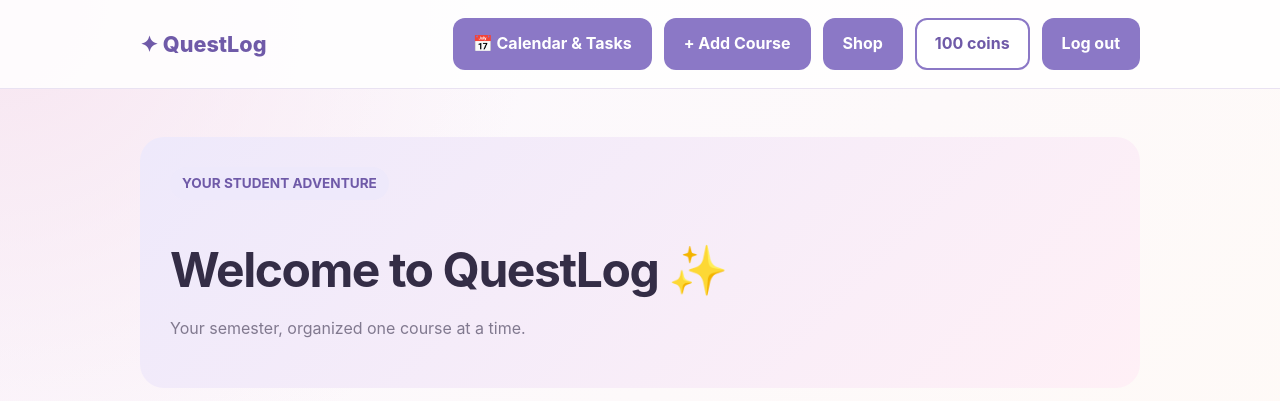
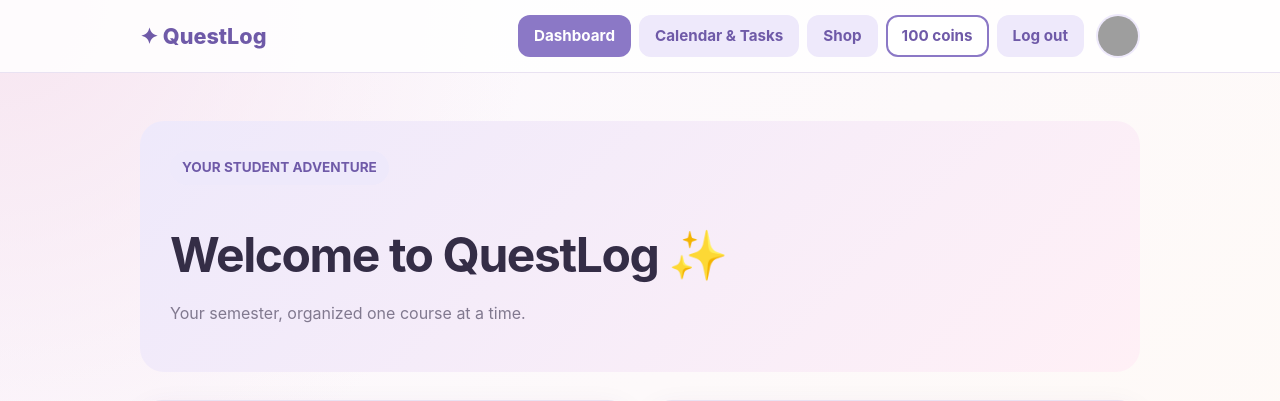
Before and after one commit to fardosaNoor/QuestLog, a Spring Boot app: page /dashboard in a window 1280 px wide. Shown: the top 401 px of the page. Run offline with Spring Boot 4, Linux system fonts and the light colour scheme; the visitor is signed in with stand-in values (Sample User, id 1); data that the repository does not hold is empty; some of the project's set-up classes (security, data sources, template engines, error pages and the like) are left out, and stand-ins take their place; grey boxes are pictures that could not be loaded.

Commit message:
fixed navbar, added buttons for every page
Co-Authored-By: Claude Opus 5.5 <noreply@anthropic.com>

```diff
--- /dev/null
+++ b/src/main/resources/static/css/nav.css
@@ -0,0 +1,156 @@
+/*
+ * Shared navigation bar (templates/fragments/navbar.html).
+ * Self-contained so it looks the same whether a page uses style.css or profile.css.
+ * Colours come from the theme variables, so shop themes recolour the navbar too.
+ * The profile picture is the only round element; every other item is a rounded rectangle.
+ */
+
+.site-nav {
+    display: flex;
+    align-items: center;
+    justify-content: space-between;
+    flex-wrap: wrap;
+    gap: 12px 16px;
+    padding: 14px max(24px, calc((100% - 1000px) / 2));
+    background: rgba(255, 255, 255, 0.85);
+    border-bottom: 1px solid var(--border, #e9e2f2);
+    font-family: "Inter", "Segoe UI", sans-serif;
+    line-height: 1.4;
+}
+
+.site-nav-logo {
+    color: var(--lavender-dark, #6f5aa8);
+    font-size: 1.35rem;
+    font-weight: 800;
+    text-decoration: none;
+    white-space: nowrap;
+}
+
+.site-nav-links {
+    display: flex;
+    align-items: center;
+    flex-wrap: wrap;
+    gap: 8px;
+}
+
+.site-nav-logout {
+    margin: 0;
+}
+
+/* Dashboard / Calendar & Tasks / Shop / Log out */
+.site-nav-link {
+    display: inline-block;
+    margin: 0;
+    padding: 10px 16px;
+    border: none;
+    border-radius: 12px;
+    background: var(--lavender-light, #eee9fb);
+    color: var(--lavender-dark, #6f5aa8);
+    font: inherit;
+    font-size: 0.95rem;
+    font-weight: 700;
+    text-decoration: none;
+    white-space: nowrap;
+    cursor: pointer;
+    transform: none;
+    transition: background 0.2s, color 0.2s;
+}
+
+.site-nav-link:hover {
+    background: var(--lavender, #8b78c6);
+    color: #ffffff;
+    text-decoration: none;
+    transform: none;
+}
+
+/* The page you're on is filled in. */
+.site-nav-link.is-active {
+    background: var(--lavender, #8b78c6);
+    color: #ffffff;
+}
+
+.site-nav-coins {
+    display: inline-block;
+    padding: 8px 14px;
+    border: 2px solid var(--lavender, #8b78c6);
+    border-radius: 12px;
+    background: #ffffff;
+    color: var(--lavender-dark, #6f5aa8);
+    font-size: 0.95rem;
+    font-weight: 700;
+    white-space: nowrap;
+}
+
+/* Profile picture button: the only circle in the navbar. */
+.site-nav-avatar {
+    position: relative;
+    display: inline-flex;
+    align-items: center;
+    justify-content: center;
+    flex: 0 0 auto;
+    width: 44px;
+    height: 44px;
+    margin-left: 4px;
+    border-radius: 50%;
+    overflow: hidden;
+    background: var(--lavender-light, #eee9fb);
+    border: 2px solid var(--lavender-light, #eee9fb);
+    transition: border-color 0.2s, box-shadow 0.2s;
+}
+
+.site-nav-avatar:hover,
+.site-nav-avatar.is-active {
+    border-color: var(--lavender, #8b78c6);
+}
+
+.site-nav-avatar:hover {
+    box-shadow: 0 0 0 3px var(--lavender-light, #eee9fb);
+}
+
+.site-nav-avatar-placeholder {
+    width: 26px;
+    height: 26px;
+    fill: var(--lavender, #8b78c6);
+    stroke: var(--lavender, #8b78c6);
+    stroke-width: 0;
+}
+
+.site-nav-avatar-placeholder path {
+    fill: var(--lavender, #8b78c6);
+}
+
+.site-nav-avatar img {
+    position: absolute;
+    inset: 0;
+    width: 100%;
+    height: 100%;
+    object-fit: cover;
+}
+
+.site-nav-link:focus-visible,
+.site-nav-logo:focus-visible,
+.site-nav-avatar:focus-visible {
+    outline: 3px solid var(--pink, #f4b8cf);
+    outline-offset: 3px;
+}
+
+@media (max-width: 640px) {
+    .site-nav {
+        padding: 12px 16px;
+    }
+
+    .site-nav-logo {
+        font-size: 1.15rem;
+    }
+
+    .site-nav-link,
+    .site-nav-coins {
+        padding: 8px 12px;
+        font-size: 0.85rem;
+    }
+
+    .site-nav-avatar {
+        width: 38px;
+        height: 38px;
+    }
+}
--- a/src/main/resources/templates/add-course.html
+++ b/src/main/resources/templates/add-course.html
@@ -7,13 +7,11 @@
     <title>Add Course | QuestLog</title>
     <link rel="stylesheet" th:href="@{/css/style.css}">
     <link rel="stylesheet" th:href="@{/css/themes.css}">
+    <link rel="stylesheet" th:href="@{/css/nav.css}">
 </head>
 <body th:class="${theme}">
 
-    <nav class="navbar">
-        <a class="logo" th:href="@{/dashboard}">✦ QuestLog</a>
-        <a th:href="@{/dashboard}">Back to Dashboard</a>
-    </nav>
+    <nav th:replace="~{fragments/navbar :: navbar('dashboard')}"></nav>
 
     <main>
         <section class="card">
--- a/src/main/resources/templates/dashboard.html
+++ b/src/main/resources/templates/dashboard.html
@@ -7,20 +7,10 @@
     <title>Dashboard | QuestLog</title>
     <link rel="stylesheet" th:href="@{/css/style.css}">
     <link rel="stylesheet" th:href="@{/css/themes.css}">
+    <link rel="stylesheet" th:href="@{/css/nav.css}">
 </head>
 <body th:class="${theme}">
-    <nav class="navbar">
-        <a class="logo" th:href="@{/dashboard}">✦ QuestLog</a>
-        <div class="nav-actions">
-            <a class="button-link" th:href="@{/planner}">📅 Calendar &amp; Tasks</a>
-            <a class="button-link" th:href="@{/courses/new}">+ Add Course</a>
-            <a class="button-link" th:href="@{/shop}">Shop</a>
-            <span class="coin-balance"><span th:text="${coins}">0</span> coins</span>
-            <form th:action="@{/logout}" method="post">
-                <button type="submit">Log out</button>
-            </form>
-        </div>
-    </nav>
+    <nav th:replace="~{fragments/navbar :: navbar('dashboard')}"></nav>
 
     <main>
         <section class="welcome">
@@ -42,6 +32,7 @@
         <div class="dashboard-grid">
             <section class="card">
                 <h2>📚 My Courses</h2>
+                <p><a class="button-link" th:href="@{/courses/new}">+ Add Course</a></p>
                 <p th:if="${#lists.isEmpty(courses)}">No courses yet. Add your first course!</p>
                 <div th:each="course : ${courses}">
                     <h3 th:text="${course.code}">CMPT 276</h3>
--- a/src/main/resources/templates/edit-course.html
+++ b/src/main/resources/templates/edit-course.html
@@ -6,12 +6,10 @@
     <title>Edit Course | QuestLog</title>
     <link rel="stylesheet" th:href="@{/css/style.css}">
     <link rel="stylesheet" th:href="@{/css/themes.css}">
+    <link rel="stylesheet" th:href="@{/css/nav.css}">
 </head>
 <body th:class="${theme}">
-    <nav class="navbar">
-        <a class="logo" th:href="@{/dashboard}">✦ QuestLog</a>
-        <a th:href="@{/dashboard}">Back to Dashboard</a>
-    </nav>
+    <nav th:replace="~{fragments/navbar :: navbar('dashboard')}"></nav>
 
     <main>
         <section class="card">
--- a/src/main/resources/templates/edit-profile.html
+++ b/src/main/resources/templates/edit-profile.html
@@ -9,9 +9,11 @@
 
     <link rel="stylesheet" th:href="@{/css/profile.css}">
     <link rel="stylesheet" th:href="@{/css/themes.css}">
+    <link rel="stylesheet" th:href="@{/css/nav.css}">
 </head>
 
 <body th:class="${theme}">
+    <nav th:replace="~{fragments/navbar :: navbar('profile')}"></nav>
     <main class="edit-page">
 
         <div class="edit-card">
--- /dev/null
+++ b/src/main/resources/templates/fragments/navbar.html
@@ -0,0 +1,52 @@
+<!DOCTYPE html>
+<html lang="en" xmlns:th="http://www.thymeleaf.org">
+<body>
+
+<!--
+    Shared navigation bar for every logged-in page.
+    Usage:  <nav th:replace="~{fragments/navbar :: navbar('planner')}"></nav>
+    `active` is one of: dashboard, planner, shop, profile (highlights that button).
+    Each page must also load /css/nav.css.
+-->
+<nav th:fragment="navbar(active)" class="site-nav" aria-label="Main">
+    <a class="site-nav-logo" th:href="@{/dashboard}">✦ QuestLog</a>
+
+    <div class="site-nav-links">
+        <a class="site-nav-link" th:href="@{/dashboard}"
+           th:classappend="${active == 'dashboard'} ? 'is-active'"
+           th:attr="aria-current=${active == 'dashboard'} ? 'page'">Dashboard</a>
+
+        <a class="site-nav-link" th:href="@{/planner}"
+           th:classappend="${active == 'planner'} ? 'is-active'"
+           th:attr="aria-current=${active == 'planner'} ? 'page'">Calendar &amp; Tasks</a>
+
+        <a class="site-nav-link" th:href="@{/shop}"
+           th:classappend="${active == 'shop'} ? 'is-active'"
+           th:attr="aria-current=${active == 'shop'} ? 'page'">Shop</a>
+
+        <!--/* Coin balance; NavbarModelAdvice supplies "coins" on every logged-in page. */-->
+        <span class="site-nav-coins" th:if="${coins != null}">
+            <span th:text="${coins}">0</span> coins
+        </span>
+
+        <form class="site-nav-logout" th:action="@{/logout}" method="post">
+            <button type="submit" class="site-nav-link">Log out</button>
+        </form>
+
+        <!--/* Profile: the user's photo, or a placeholder silhouette if they haven't uploaded one.
+             /profile/photo returns 404 when there's no photo, so the <img> removes itself. */-->
+        <a class="site-nav-avatar" th:href="@{/profile}"
+           th:classappend="${active == 'profile'} ? 'is-active'"
+           th:attr="aria-current=${active == 'profile'} ? 'page'"
+           aria-label="Profile" title="Profile">
+            <svg class="site-nav-avatar-placeholder" viewBox="0 0 24 24" aria-hidden="true">
+                <circle cx="12" cy="9" r="4"/>
+                <path d="M4 20c0-4 3.6-6.5 8-6.5s8 2.5 8 6.5"/>
+            </svg>
+            <img th:src="@{/profile/photo}" alt="" onerror="this.remove()">
+        </a>
+    </div>
+</nav>
+
+</body>
+</html>
```
Also changed, not shown: src/main/java/ca/sfu/QuestLog/NavbarModelAdvice.java (added, +31 -0 lines), src/main/resources/templates/planner.html (+2 -9 lines), src/main/resources/templates/profile.html (+2 -5 lines), src/main/resources/templates/shop.html (+2 -10 lines).
